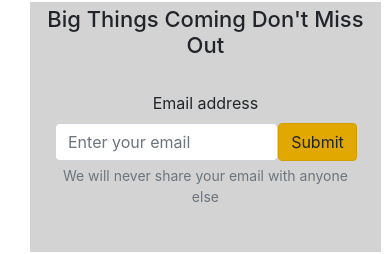
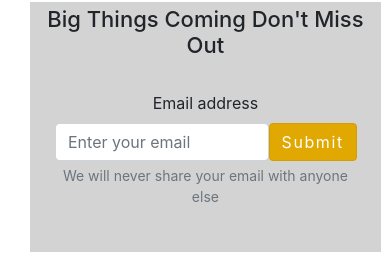
Before and after one commit to ajanes780/wildboyscampoutwebsite, a React (Create React App) app: page / in a window 390 px wide. In both pictures the pointer is over the button "Submit". Shown: the part 3599-3853 px from the top of the page. Built offline with nearby package versions, Linux system fonts and the light colour scheme.

Commit message:
adjust iphone button style

```diff
--- a/src/components/newsletterComponent/NewsletterComponent.jsx
+++ b/src/components/newsletterComponent/NewsletterComponent.jsx
@@ -50,7 +50,7 @@ export const NewsletterComponent = (e) => {
               label="email"
               required
             />
-            <Button variant="warning" type="submit">
+            <Button id="mybtn" variant="warning" type="submit">
               Submit
             </Button>
           </InputGroup.Prepend>
--- a/src/components/newsletterComponent/newsletterComponentStyle.scss
+++ b/src/components/newsletterComponent/newsletterComponentStyle.scss
@@ -14,6 +14,11 @@
   }
 }
 
+#mybtn:hover {
+  color: white;
+  letter-spacing: 0.1em;
+  transition: 0.3s;
+}
 @media (max-width: 768px) {
   h3 {
     font-size: 22px;
```
